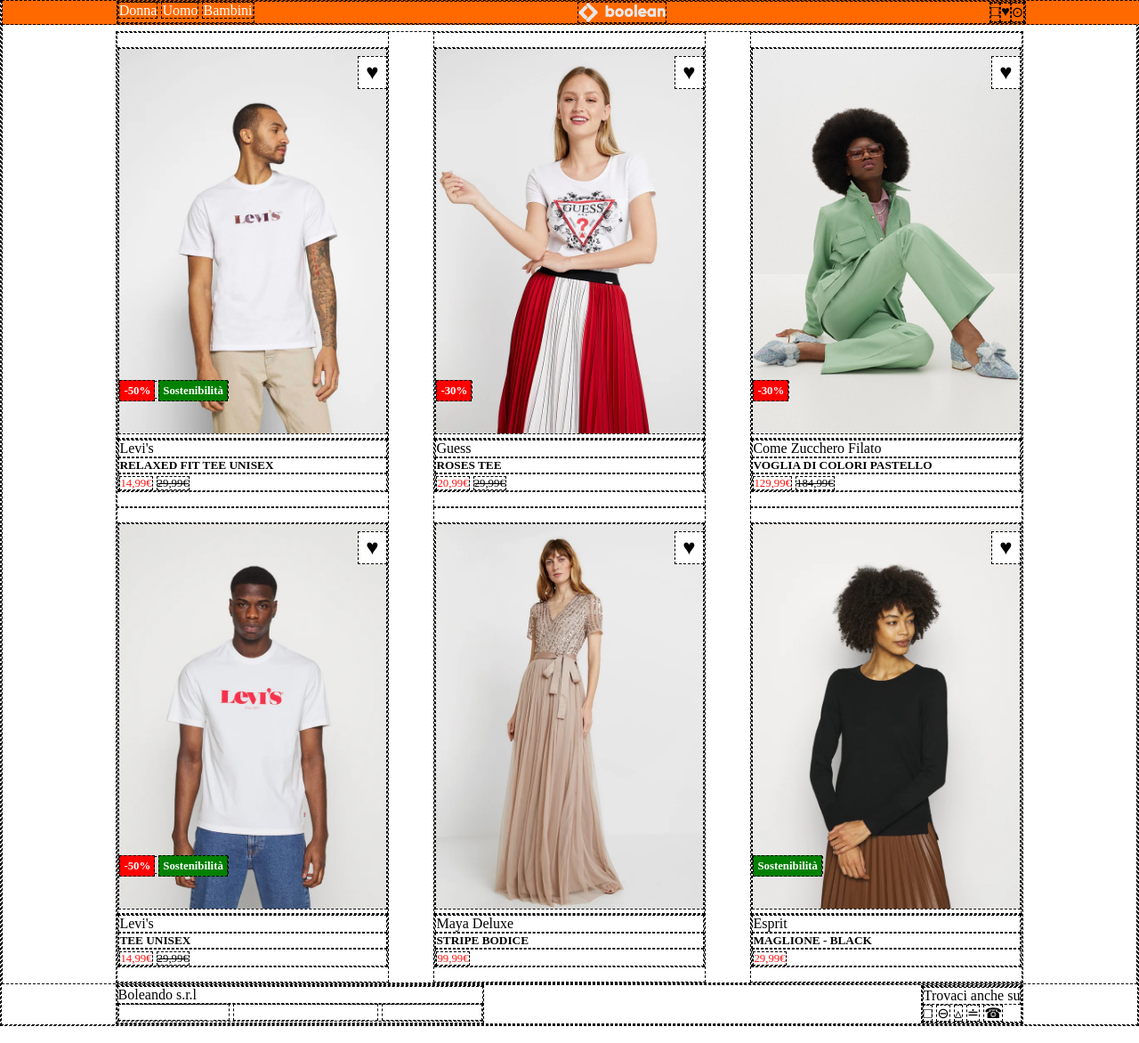
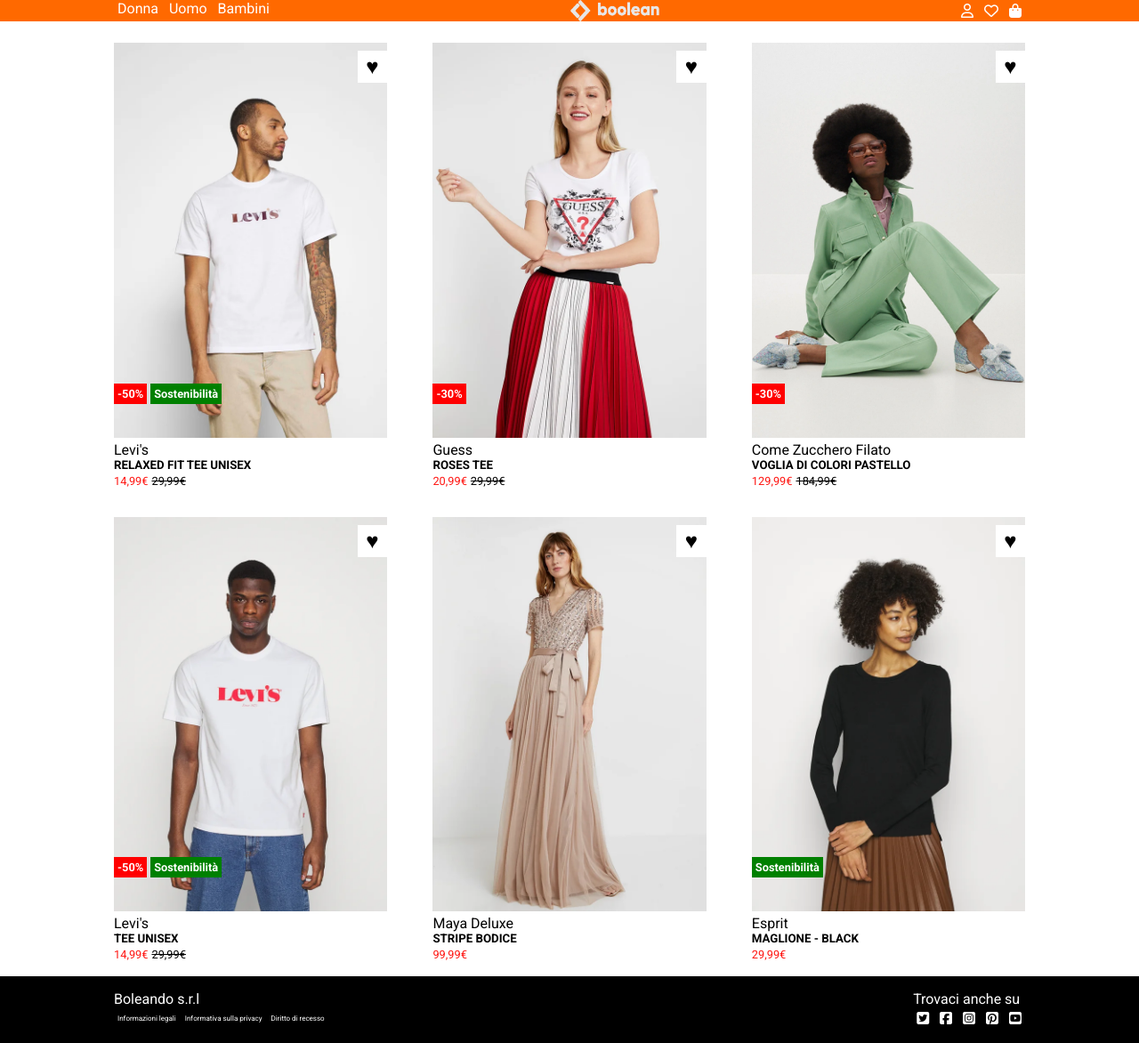
Before and after one commit to andreadebortoli2/html-css-boolando, a plain HTML site: page index.html in a window 1280 px wide. Shown: the whole page at 89% size. Drawn offline with Linux system fonts and the light colour scheme.

Commit message:
edit icons font and layout details

```diff
--- a/assets/css/style.css
+++ b/assets/css/style.css
@@ -3,7 +3,7 @@
     padding: 0;
     box-sizing: border-box;
 
-    border: 1px dashed black;
+    /* border: 1px dashed black;      Debug */
 }
 
 :root {
@@ -16,9 +16,18 @@
 }
 
 /* #region common */
+body {
+    font-family: 'Roboto', sans-serif;
+}
+
 a {
     text-decoration: none;
     color: var(--color-lighter);
+    padding: 0.25rem;
+}
+
+i {
+    padding: 0.25rem;
 }
 /* #endregion common */
 
@@ -32,6 +41,10 @@ a {
 .container {
     width: 80%;
     margin: auto;
+}
+
+.icons {
+    color: var(--color-lighter);
 }
 /* #endregion utilities */
 
@@ -84,7 +97,7 @@ a {
     right: 0;
     font-size: 1.5rem;
     background-color: var(--color-lighter);
-    padding: 0.25rem 0.5rem
+    padding: 0.25rem 0.60rem
 }
 .add_favourite:hover {
     color: var(--color-price);
@@ -127,6 +140,13 @@ a {
 
 /* #region footer */
 #site_footer {
-    justify-content: space-between;
+    color: var(--color-lighter);
+    background-color: var(--color-darker);
+    padding: 1rem 0;
+}
+
+.legal_info {
+    font-size: 0.5rem;
+    padding-top: 0.5rem;
 }
 /* #endregion footer */
--- a/index.html
+++ b/index.html
@@ -5,6 +5,11 @@
     <meta charset="UTF-8">
     <meta name="viewport" content="width=device-width, initial-scale=1.0">
     <title>html-css-boolando</title>
+    <script src="https://kit.fontawesome.com/bd1c1c4b68.js" crossorigin="anonymous"></script>
+    <link rel="preconnect" href="https://fonts.googleapis.com">
+    <link rel="preconnect" href="https://fonts.gstatic.com" crossorigin>
+    <link href="https://fonts.googleapis.com/css2?family=Roboto:wght@100;300;400;500;700;900&display=swap"
+    rel="stylesheet">
     <link rel="stylesheet" href="./assets/css/style.css">
 </head>
 
@@ -19,10 +24,10 @@
 
             <img class="logo" src="./assets/img/boolean-logo.png" alt="" width="100">
 
-            <div class="icons d-flex">
-                <div class="user">&square;</div>
-                <div class="favourite_list">&hearts;</div>
-                <div class="shopping_cart">&CircleDot;</div>
+            <div class="icons">
+                <i class="fa-regular fa-user"></i>
+                <i class="fa-regular fa-heart"></i>
+                <i class="fa-solid fa-bag-shopping"></i>
             </div>
         </div>
     </header>
@@ -200,7 +205,8 @@
     </main>
     <!-- main/ -->
 
-    <footer class="container d-flex" id="site_footer">
+    <footer id="site_footer">
+        <div class="container d-flex">
             <div class="left_footer">
                 <div>Boleando s.r.l</div>
                 <div class="legal_info">
@@ -212,14 +218,14 @@
             <div class="right_footer">
                 <div class="find_us">
                     <div>Trovaci anche su</div>
-                <span>&square;</span>
-                <span>&CircleMinus;</span>
-                <span>&triangle;</span>
-                <span>&doteq;</span>
-                <span>&phone;</span>
+                    <i class="fa-brands fa-square-twitter"></i>
+                    <i class="fa-brands fa-square-facebook"></i>
+                    <i class="fa-brands fa-square-instagram"></i>
+                    <i class="fa-brands fa-square-pinterest"></i>
+                    <i class="fa-brands fa-square-youtube"></i>
                 </div>
             </div>
-
+        </div>
     </footer>
     <!-- footer/ -->
 </body>
```
Lines whose indentation alone changed are shown as unchanged.
